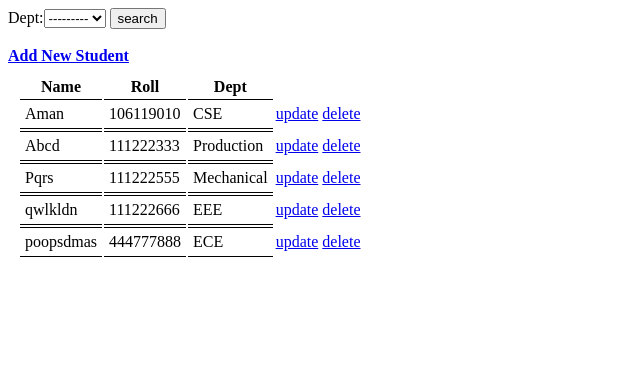
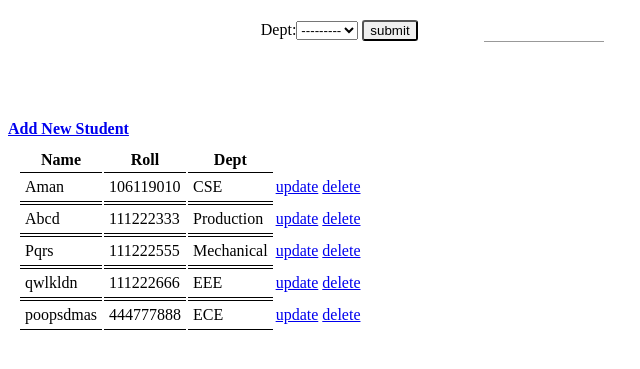
Before and after one commit to amanamazing100/task2live, a Django app: page / in a window 1280 px wide. Shown: the top 369 px of the page, without its empty margins (0-640 px from the left). Run offline with Django 3.2, Linux system fonts and the light colour scheme; data comes from the database, SQL or seed files in the repository.

Commit message:
Update home.html

```diff
--- a/templates/home.html
+++ b/templates/home.html
@@ -2,15 +2,45 @@
 <html>
 <head>
 	<title>Home</title>
-	<form method="get" action="">
-		{{filter.form}}
-		<input type="submit" value="search">
-	</form>
+<style>
+	.container{
+		width:60%;
+		margin: 20px auto 60px auto;
+	}
+	.container input{
+
+		border-radius:3px;
+	}
+	.suggestions{
+		width:15.8%;
+		margin:0px auto 0px 223px;
+		border-top:1px solid #999;
+	}
+	.suggestions div{
+		border-radius:3px;
+		padding:1px;
+		border: 1px solid;
+	}
+	.suggestions div:hover{
+		border-radius:3px;
+		padding:1px;
+		border: 1px solid;
+		background-color: grey;
+
+	}
+	</style>
 </head>
 <body>
+<div class='container'>
+	<form action='' method='get' autocomplete='off'>
+	{{filter.form}}
+<!--<input type="text" id="id_name" placeholder="Namesearch" name=''/>-->
+<input type="submit" value="submit">
+<div class='suggestions' id='suggestions'></div></form></div>
 	<br>
 	<strong><a href="{% url 'create' %}">Add New Student</a></strong>
 	<br>
+<div id="match-list"></div>
 <table style="margin:10px 10px 10px 10px;">
 		<th>Name</th><th>Roll</th><th>Dept</th>
 {%for student in students%}
@@ -23,5 +53,32 @@
 </tr>
 {%endfor%}
 </table>
+ <script>
+const students = {{arr1|safe}}
+const searchInput = document.getElementById('id_name');
+const searchResults = document.getElementById('suggestions');
+searchInput.addEventListener('keyup', function(){
+	console.log(searchInput.value);
+	const input = searchInput.value;
+
+	searchResults.innerHTML='';
+	const answers = students.filter(function(studen){
+		return studen.toLowerCase().startsWith(input);
+	});
+	console.log(answers);
+	answers.forEach(function(answer){
+		const div = document.createElement('div');
+		div.setAttribute('id', 'options1');
+		div.innerHTML = answer;
+		searchResults.appendChild(div);
+	div.addEventListener('click', function(){
+		searchInput.value=div.innerHTML;
+	});
+	if (input==''){
+		searchResults.innerHTML='';
+	}
+	})
+})
+ </script>
 </body>
 </html>
```
